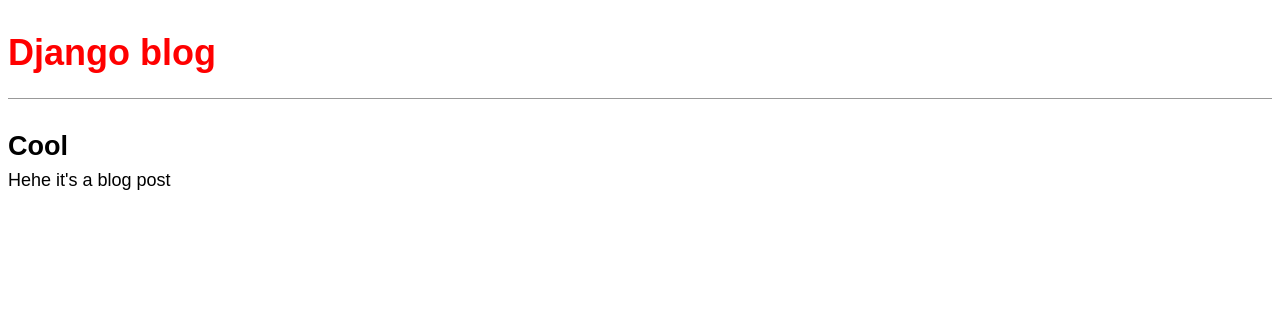
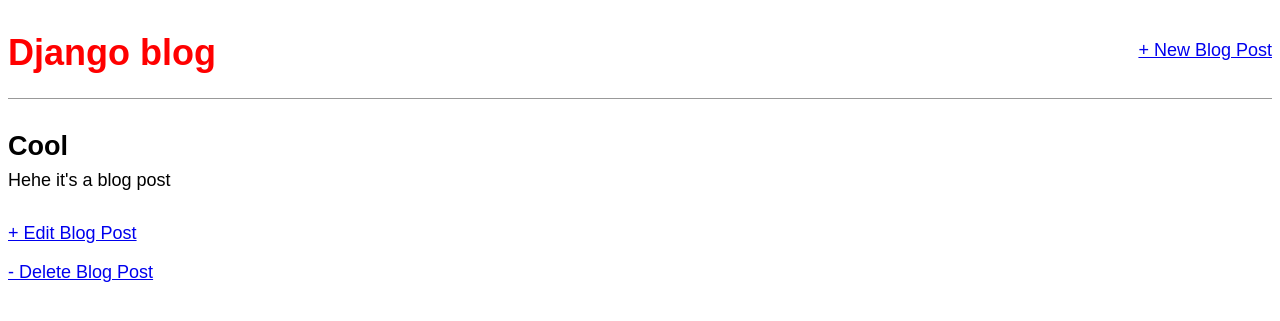
Before and after one commit to sillypears/django-blog, a Django app: page /post/1 in a window 1280 px wide. Shown: the top 321 px of the page. Run offline with Django 3.2, Linux system fonts and the light colour scheme; data comes from the database, SQL or seed files in the repository.

Commit message:
End of chapter 6

```diff
--- a/blog/models.py
+++ b/blog/models.py
@@ -1,5 +1,5 @@
 from django.db import models
-
+from django.urls import reverse
 # Create your models here.
 
 
@@ -13,3 +13,6 @@
 
     def __str__(self):
         return self.title
+
+    def get_absolute_url(self): # new
+        return reverse('post_detail', args=[str(self.id)])
--- a/blog/urls.py
+++ b/blog/urls.py
@@ -1,8 +1,17 @@
 from django.urls import path
 
-from . import views
+from .views import (
+    BlogListView,
+    BlogDetailView,
+    BlogCreateView,
+    BlogUpdateView,
+    BlogDeleteView
+)
 
 urlpatterns = [
-    path('', views.BlogListView.as_view(), name='home'),
-    path('post/<int:pk>', views.BlogDetailView.as_view(), name='post_detail'),
+    path('', BlogListView.as_view(), name='home'),
+    path('post/<int:pk>', BlogDetailView.as_view(), name='post_detail'),
+    path('post/new', BlogCreateView.as_view(), name='post_new'),
+    path('post/<int:pk>/edit', BlogUpdateView.as_view(), name='post_edit'),
+    path('post/<int:pk>/delete', BlogDeleteView.as_view(), name='post_delete'),
 ]
--- a/blog/views.py
+++ b/blog/views.py
@@ -3,7 +3,9 @@
 # Create your views here.
 
 from django.views.generic import ListView, DetailView
-from . models import Post
+from django.views.generic.edit import CreateView, UpdateView, DeleteView
+from django.urls import reverse_lazy
+from .models import Post
 
 
 class BlogListView(ListView):
@@ -16,3 +18,18 @@
     model = Post
     template_name = 'post_detail.html'
     context_object_name = 'blog_post'
+
+class BlogCreateView(CreateView):
+    model = Post
+    template_name = 'post_new.html'
+    fields = '__all__'
+
+class BlogUpdateView(UpdateView):
+    model = Post
+    template_name = 'post_edit.html'
+    fields = ['title', 'body']
+
+class BlogDeleteView(DeleteView):
+    model = Post
+    template_name = 'post_delete.html'
+    success_url = reverse_lazy('home')
--- a/templates/base.html
+++ b/templates/base.html
@@ -1,18 +1,25 @@
 {% load static %}
+<html>
 
-<html>
 <head>
     <title>Django blog</title>
-        <link href="https://fonts.googleapis.com/css?family=Source+Sans+Pro:400" rel="stylesheet">
-        <link rel="stylesheet" href="{% static 'css/base.css' %}" />
+    <link href="https://fonts.googleapis.com/css?family=Source+Sans+Pro:ǓǏǏ" rel="stylesheet">
+    <link href="{% static 'css/base.css' %}" rel="stylesheet">
 </head>
+
 <body>
+    <div>
         <header>
-        <h1><a href="/">Django blog</a></h1>
+            <div class="nav-left">
+                <h1><a href="{% url 'home' %}">Django blog</a></h1>
+            </div>
+            <div class="nav-right">
+                <a href="{% url 'post_new' %}">+ New Blog Post</a>
+            </div>
         </header>
-        <div class="container">
         {% block content %}
         {% endblock content %}
     </div>
 </body>
+
 </html>
--- a/templates/post_detail.html
+++ b/templates/post_detail.html
@@ -5,4 +5,7 @@
     <h2>{{ blog_post.title }}</h2>
     <p>{{ blog_post.body }}</p>
 </div>
+
+<a href="{% url 'post_edit' blog_post.pk %}">+ Edit Blog Post</a>
+<p><a href="{% url 'post_delete' blog_post.pk %}">- Delete Blog Post</a></p>
 {% endblock content %}
```
Also changed, not shown: blog/tests.py (+25 -0 lines), templates/post_delete.html (added, +8 -0 lines), templates/post_edit.html (added, +8 -0 lines), templates/post_new.html (added, +9 -0 lines), 3 other files. Lines whose indentation alone changed are shown as unchanged.
